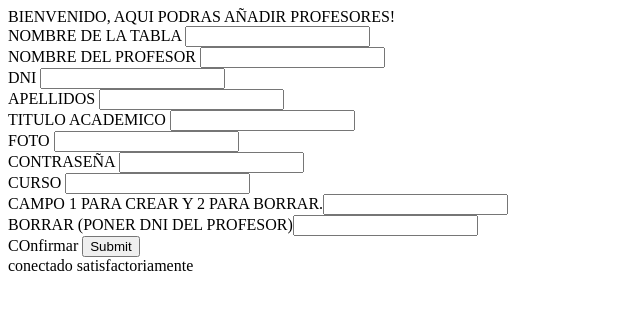
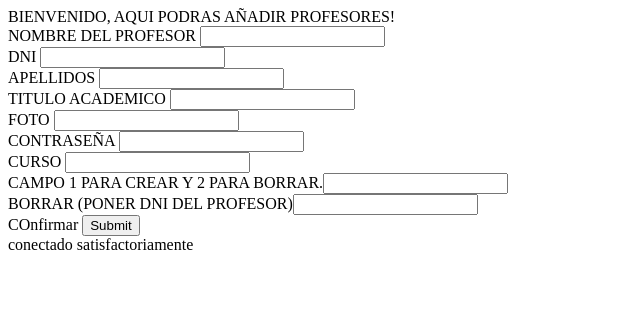
Before and after one commit to DARKBOW923/m07-infoBDN, a PHP site: page /anyadir_profesor.php in a window 1280 px wide. Shown: the top 310 px of the page, without its empty margins (0-640 px from the left). Run offline with PHP 8.4, Linux system fonts and the light colour scheme; tables that the repository leaves empty hold one stand-in row (values such as "Sample post"); data that the repository does not hold is empty.

Commit message:
Update anyadir_profesor.php

```diff
--- a/m07v2/anyadir_profesor.php
+++ b/m07v2/anyadir_profesor.php
@@ -9,9 +9,8 @@
   <body>
       BIENVENIDO, AQUI PODRAS AÑADIR PROFESORES!
       <form method="post">
-          NOMBRE DE LA TABLA <input type="text" name="tabla"><br>
           NOMBRE DEL PROFESOR <input type="text" name="nombre"><br>
-          DNI <input type="text" name ="dni"><br>
+          DNI <input type="text" name ="dni" required><br>
           APELLIDOS <input type="text" name="apellidos"><br>
           TITULO ACADEMICO <input type="text" name="titulo_academico"><br>
           FOTO <input type="text" name="foto"><br>
@@ -26,7 +25,7 @@
 
 
 <?php
-$IP = "192.168.1.37";
+$IP = "192.168.12.153";
 $USUARIO = "administrador";
 $PASSWD = "1234";
 $BASE_DE_DATOS = "infoBDN";
@@ -44,7 +43,7 @@ $NOMBRE=$_POST["nombre"];
 //Eliminacion de un registro de la base de datos
 $ID2 = $_POST["BORRAR"];
 //Creamos una variable llamada $SQL para guardar la consulta SQL que vamos a hacer, en este caso es para añadir datos a la consulta.
-$SQL = "INSERT INTO PROFESOR VALUES ('$DNI','$APELLIDO','$T_ACADEMICO','$RUTA',md5('$CONTRASENYA'),'$CURSO_IMPARTIDO','$NOMBRE', 'true')";
+$SQL = "INSERT INTO PROFESOR VALUES ('$DNI','$APELLIDO','$T_ACADEMICO','$RUTA',md5('$CONTRASENYA'),'$CURSO_IMPARTIDO','$NOMBRE', 'false')";
 //$SQL3CURSO = "INSERT INTO CURSO"
 mysqli_query($CONEXION,$SQL);
 if (mysqli_connect_errno()){
```
